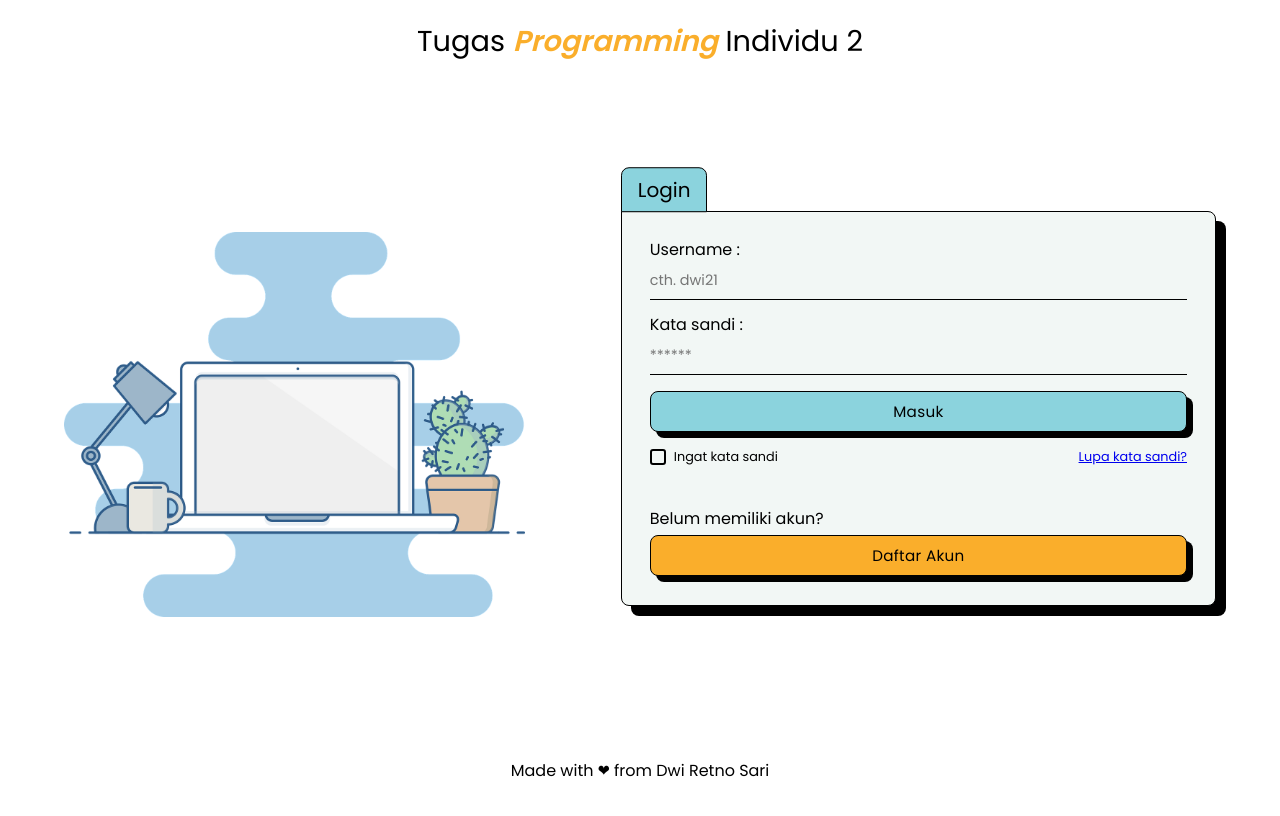
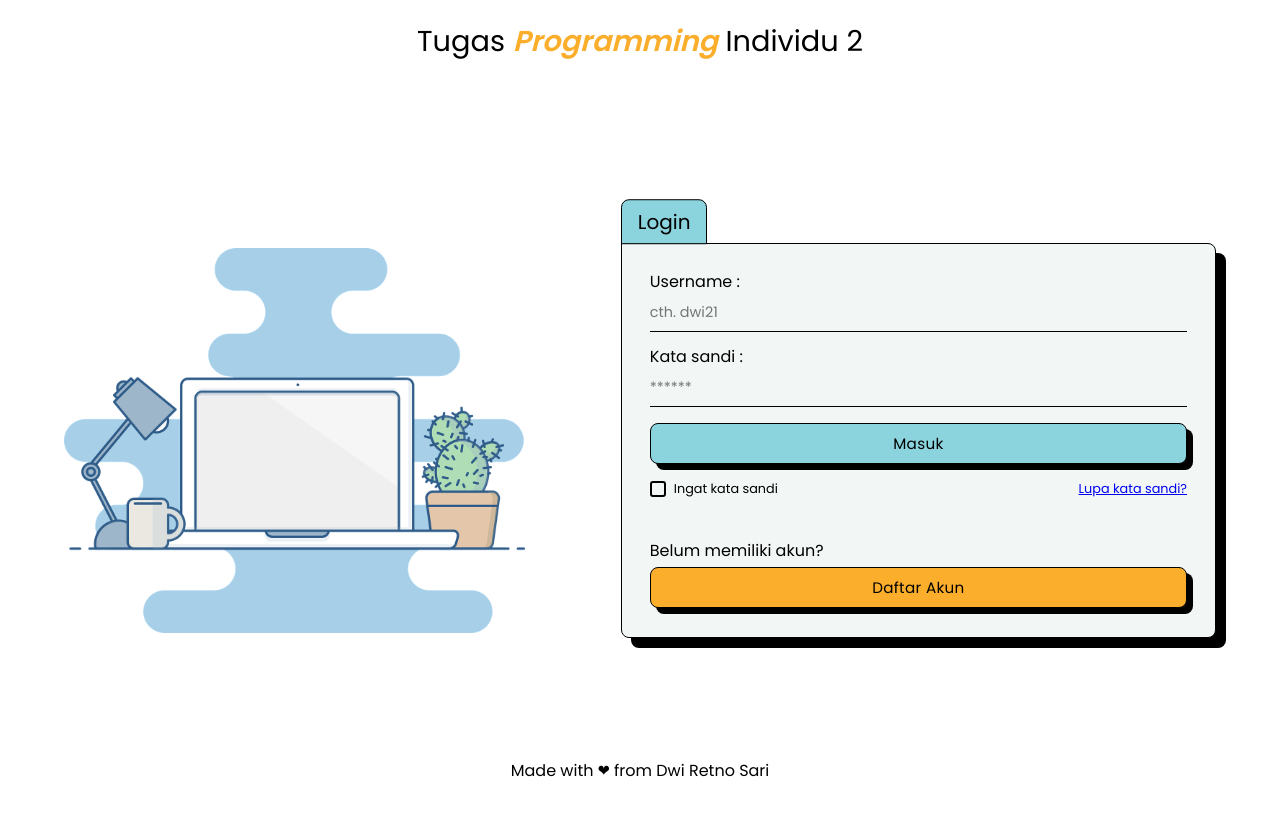
Before and after one commit to freack21/LogRegDwi, a plain HTML site: page login.html in a window 1280 px wide. Drawn offline with Linux system fonts and the light colour scheme.

Commit message:
Update margin

```diff
--- a/src/css/style.css
+++ b/src/css/style.css
@@ -118,8 +118,7 @@ main {
   border-radius: 8px;
   position: relative;
   border-top-left-radius: 0;
-  margin-bottom: 4rem;
-  margin-top: 2rem;
+  margin: 4rem 0;
 }
 
 .title {
```
